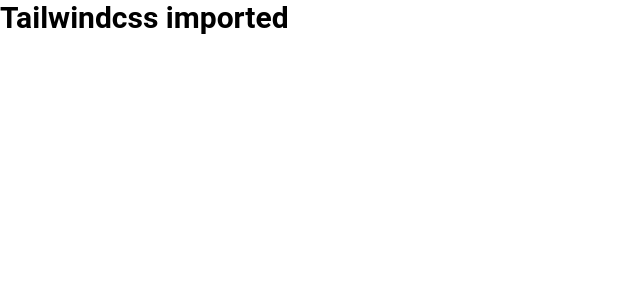
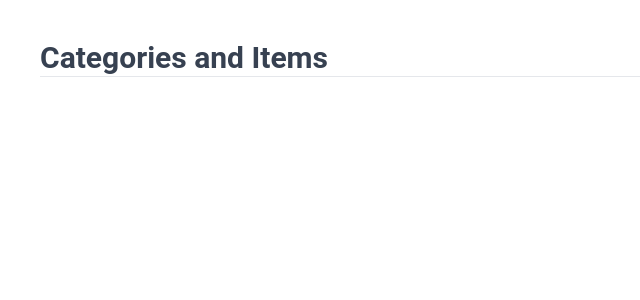
Before and after one commit to axlito/test-api, an Angular app: page / in a window 1280 px wide. Shown: the top 300 px of the page, without its empty margins (0-640 px from the left). Built offline with nearby package versions, Linux system fonts and the light colour scheme.

Commit message:
Created basic core module structure

```diff
--- a/src/app/app.component.html
+++ b/src/app/app.component.html
@@ -1,3 +1,4 @@
-<h1 class="text-3xl font-bold">
+<!-- <h1 class="text-3xl font-bold">
   Tailwindcss imported
-</h1>
+</h1> -->
+<app-main-page></app-main-page>
--- /dev/null
+++ b/src/app/core/pages/main.component.html
@@ -0,0 +1,7 @@
+<div class="w-full h-auto p-10">
+
+  <h1 class="text-gray-700 text-3xl font-bold">Categories and Items</h1>
+  <hr>
+
+
+</div>
```
Also changed, not shown: src/app/app.module.ts (+5 -2 lines), src/app/core/core.module.ts (added, +16 -0 lines), src/app/core/pages/main.component.ts (added, +11 -0 lines).
